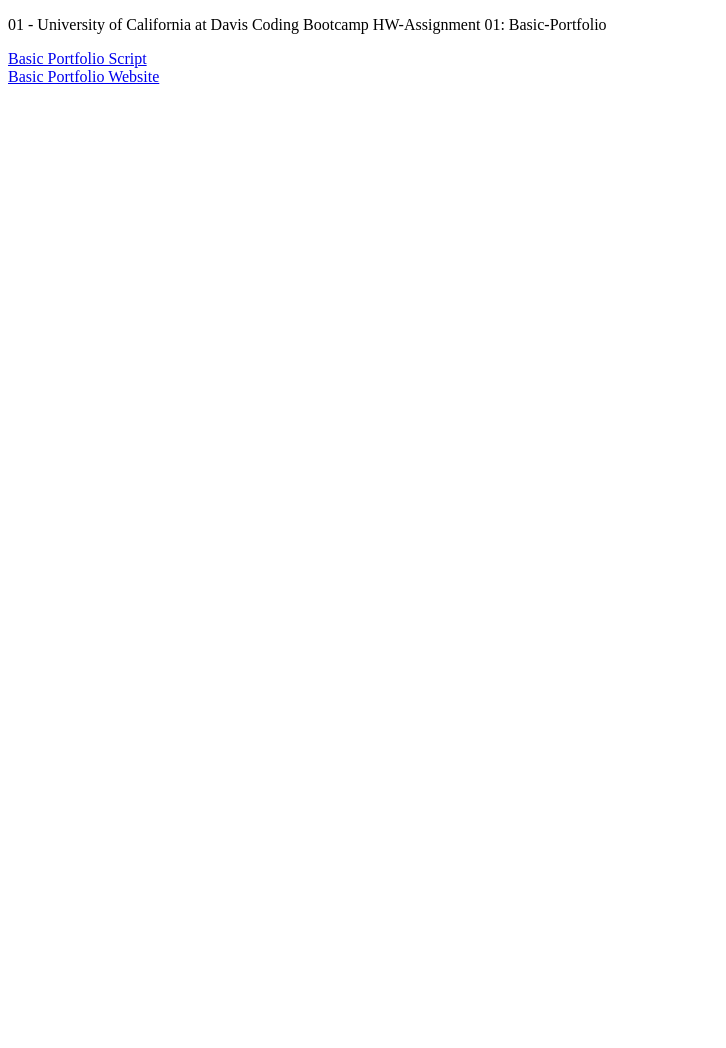
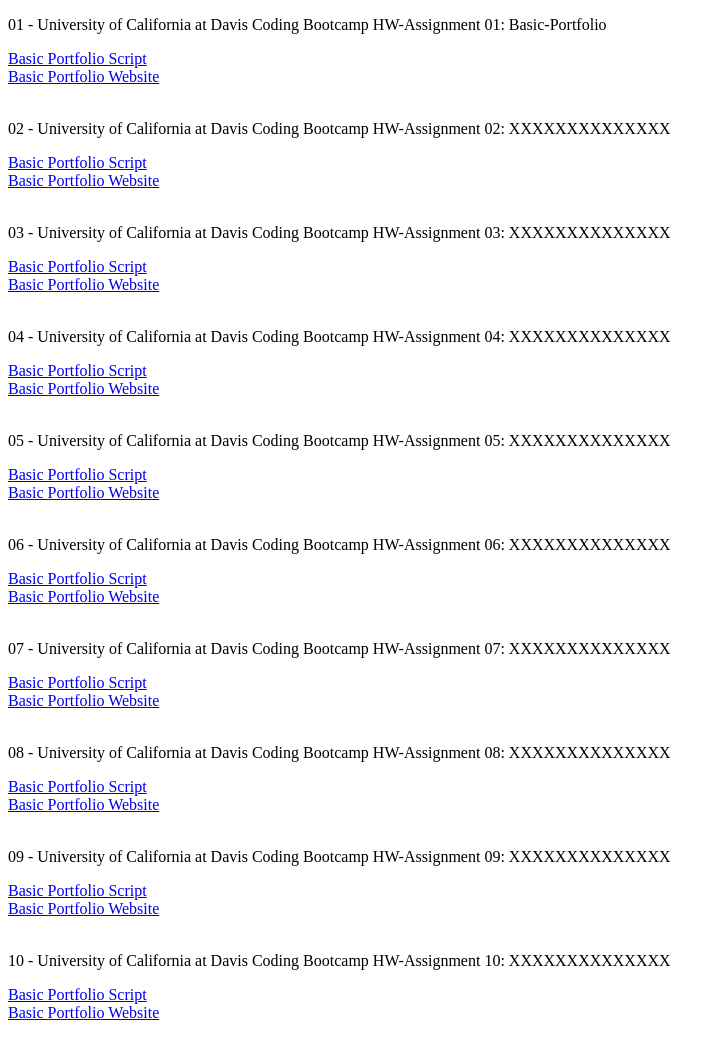
Before and after one commit to stevearchuleta/_stevearchuleta_.github.io, a plain HTML site: page index.html in a window 1280 px wide. Shown: the whole page, without its empty margins (0-726 px from the left). Before the commit the page ends 800 px from the top, so only its background shows below. Drawn offline with Linux system fonts and the light colour scheme.

Commit message:
Update index.html

```diff
--- a/index.html
+++ b/index.html
@@ -11,5 +11,62 @@
     <a href="https://github.com/stevearchuleta/Basic-Portfolio/">Basic Portfolio Script</a>
   <br>
     <a href="https://stevearchuleta.github.io/Basic-Portfolio/">Basic Portfolio Website</a>
+  <br>
+  <br>
+    <p>02 - University of California at Davis Coding Bootcamp HW-Assignment 02: XXXXXXXXXXXXXX</p>
+    <a href="https://github.com/stevearchuleta/Basic-Portfolio/">Basic Portfolio Script</a>
+  <br>
+    <a href="https://stevearchuleta.github.io/Basic-Portfolio/">Basic Portfolio Website</a>
+  <br>
+  <br>
+    <p>03 - University of California at Davis Coding Bootcamp HW-Assignment 03: XXXXXXXXXXXXXX</p>
+    <a href="https://github.com/stevearchuleta/Basic-Portfolio/">Basic Portfolio Script</a>
+  <br>
+    <a href="https://stevearchuleta.github.io/Basic-Portfolio/">Basic Portfolio Website</a>
+  <br>
+  <br>
+    <p>04 - University of California at Davis Coding Bootcamp HW-Assignment 04: XXXXXXXXXXXXXX</p>
+    <a href="https://github.com/stevearchuleta/Basic-Portfolio/">Basic Portfolio Script</a>
+  <br>
+    <a href="https://stevearchuleta.github.io/Basic-Portfolio/">Basic Portfolio Website</a>
+  <br>
+  <br>
+    <p>05 - University of California at Davis Coding Bootcamp HW-Assignment 05: XXXXXXXXXXXXXX</p>
+    <a href="https://github.com/stevearchuleta/Basic-Portfolio/">Basic Portfolio Script</a>
+  <br>
+    <a href="https://stevearchuleta.github.io/Basic-Portfolio/">Basic Portfolio Website</a>
+  <br>
+  <br>
+    <p>06 - University of California at Davis Coding Bootcamp HW-Assignment 06: XXXXXXXXXXXXXX</p>
+    <a href="https://github.com/stevearchuleta/Basic-Portfolio/">Basic Portfolio Script</a>
+  <br>
+    <a href="https://stevearchuleta.github.io/Basic-Portfolio/">Basic Portfolio Website</a>
+  <br>
+  <br>
+    <p>07 - University of California at Davis Coding Bootcamp HW-Assignment 07: XXXXXXXXXXXXXX</p>
+    <a href="https://github.com/stevearchuleta/Basic-Portfolio/">Basic Portfolio Script</a>
+  <br>
+    <a href="https://stevearchuleta.github.io/Basic-Portfolio/">Basic Portfolio Website</a>
+  <br>
+  <br>
+    <p>08 - University of California at Davis Coding Bootcamp HW-Assignment 08: XXXXXXXXXXXXXX</p>
+    <a href="https://github.com/stevearchuleta/Basic-Portfolio/">Basic Portfolio Script</a>
+  <br>
+    <a href="https://stevearchuleta.github.io/Basic-Portfolio/">Basic Portfolio Website</a>
+  <br>
+  <br>
+    <p>09 - University of California at Davis Coding Bootcamp HW-Assignment 09: XXXXXXXXXXXXXX</p>
+    <a href="https://github.com/stevearchuleta/Basic-Portfolio/">Basic Portfolio Script</a>
+  <br>
+    <a href="https://stevearchuleta.github.io/Basic-Portfolio/">Basic Portfolio Website</a>
+  <br>
+  <br>
+    <p>10 - University of California at Davis Coding Bootcamp HW-Assignment 10: XXXXXXXXXXXXXX</p>
+    <a href="https://github.com/stevearchuleta/Basic-Portfolio/">Basic Portfolio Script</a>
+  <br>
+    <a href="https://stevearchuleta.github.io/Basic-Portfolio/">Basic Portfolio Website</a>
+  <br>
+  <br>
+
 </body>
 </html>
```
